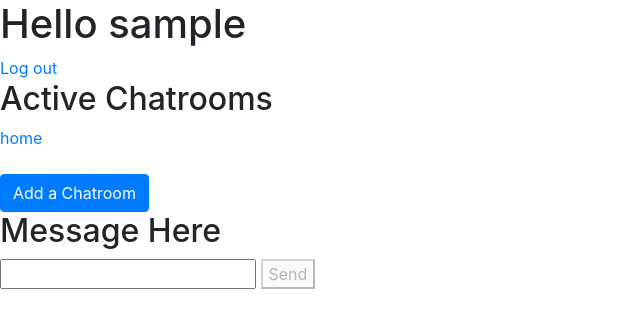
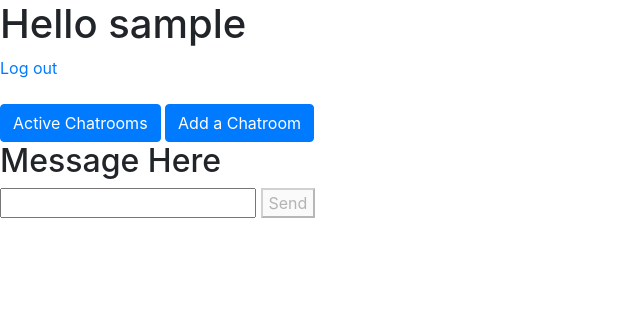
Before and after one commit to Aihab1/Schnack, a Flask app: page /lobby in a window 1280 px wide. Shown: the top 328 px of the page, without its empty margins (0-640 px from the left). Run offline with Flask 2, Linux system fonts and the light colour scheme; the visitor is signed in with stand-in values (Sample User, id 1); data that the repository does not hold is empty; some libraries are stand-ins or nearby versions.

Commit message:
Add modal for chatroom list

```diff
--- a/application.py
+++ b/application.py
@@ -15,7 +15,7 @@ app.config["SESSION_PERMANENT"] = False
 app.config["SESSION_TYPE"] = "filesystem"
 Session(app)
 
-messages = {"Lobby": []}
+messages = {}
 users = []
 chatrooms = []
 
@@ -47,6 +47,7 @@ def lobby_redirect():
         if username.lower() not in users:
             users.append(username.lower())
             session["username"] = username
+            session["chatroom"] = "home"
         else:
             return "Username already taken"
         return redirect(url_for('lobby'))
@@ -60,9 +61,12 @@ def lobby_redirect():
 def logout():
     try:
         users.remove(session['username'].lower())
+        users.remove(session['chatroom'])
     except:
         pass
     session.pop('username', None)
+    session.pop('chatroom', None)
+
     return redirect(url_for('index'))
 
 
@@ -108,6 +112,7 @@ def chatroom(name):
 def on_join(data):
     username = session['username']
     room = data['room']
+    session['chatroom'] = data['room']
     join_room(room)
     # send(username + ' has entered the room.', room=room)
 
@@ -115,5 +120,6 @@ def on_join(data):
 def on_leave(data):
     username = session['username']
     room = data['room']
+    session['chatroom'] = "home"
     leave_room(room)
     # send(username + ' has left the room.', room=room)
--- a/static/lobby.js
+++ b/static/lobby.js
@@ -5,7 +5,7 @@ function remove_spaces(string) {
 
 document.addEventListener('DOMContentLoaded', () => {
     //load home lobby
-    // load_page("home");
+    load_page("home");
 
     //button disable enable functioning
     document.querySelector('#send').disabled = true;
@@ -78,12 +78,19 @@ document.addEventListener('DOMContentLoaded', () => {
     };
 
     socket.on('announce chatroom', data => {
+        const li = document.createElement('li');
         const a = document.createElement('a');
         a.innerHTML = `${data.namechatroom}`;
-        a.href = "#";
+        a.href = "/";
+        li.setAttribute('class', 'list-unstyled');
         a.setAttribute('class', 'chatroom-links');
-        document.querySelector('#activechatrooms').append(a);
+        a.setAttribute('data-dismiss', 'modal');
+        li.appendChild(a);
+        document.querySelector('#activechatrooms').append(li);
         document.querySelector('#namechatroom').value = "";
+        socket.emit('leave', { 'room': document.title });
+        socket.emit('join', { 'room': data.namechatroom });
+        load_page(data.namechatroom);
 
         document.querySelectorAll('.chatroom-links').forEach(link => {
             link.onclick = () => {
--- a/templates/lobby.html
+++ b/templates/lobby.html
@@ -23,29 +23,54 @@
     <h1>Hello {{ username }}</h1>
     <a href="{{ url_for('logout') }}">Log out</a>
     <br>
-    <h2>Active Chatrooms</h2>
-    <div id="activechatrooms">
-        {% for key in messages %}
-        {% if key == "home" %}
-        <a href="/" id="home" class="chatroom-links">{{key}}</a>
-        {% elif key == "Lobby" %}
-        {% else %}
-        <a href="/" class="chatroom-links">{{key}}</a>
-        {% endif %}
-        {% endfor %}
+    <br>
+    <button type="button" class="btn btn-primary" data-toggle="modal" data-target="#allchatrooms">
+        Active Chatrooms
+    </button>
+    <!-- Modal -->
+    <div class="modal fade" id="allchatrooms" tabindex="-1" role="dialog" aria-labelledby="joinchatroom"
+        aria-hidden="true">
+        <div class="modal-dialog modal-dialog-centered" role="document">
+            <div class="modal-content">
+                <div class="modal-header">
+                    <h5 class="modal-title" id="joinchatroom">Wanna Hang Out?</h5>
+                    <button type="button" class="close" data-dismiss="modal" aria-label="Close">
+                        <span aria-hidden="true">&times;</span>
+                    </button>
+                </div>
+                <div class="modal-body">
+                    <ul id="activechatrooms">
+                        {% for key in messages %}
+                        {% if key == "home" %}
+                        <li class="list-unstyled">
+                            <a data-dismiss="modal" href="/" id="home" class="chatroom-links">{{key}}</a>
+                        </li>
+                        {% else %}
+                        <li class="list-unstyled">
+                            <a data-dismiss="modal" href="/" class="chatroom-links">{{key}}</a>
+                        </li>
+                        {% endif %}
+                        {% endfor %}
+                    </ul>
+                </div>
+                <div class="modal-footer">
+                    <button type="button" class="btn btn-primary" data-dismiss="modal">Close</button>
+                </div>
+            </div>
+        </div>
     </div>
-    <br>
-    <button type="button" class="btn btn-primary" data-toggle="modal" data-target="#exampleModalCenter">
+
+    <button type="button" class="btn btn-primary" data-toggle="modal" data-target="#createchatroom">
         Add a Chatroom
     </button>
 
     <!-- Modal -->
-    <div class="modal fade" id="exampleModalCenter" tabindex="-1" role="dialog"
-        aria-labelledby="exampleModalCenterTitle" aria-hidden="true">
+    <div class="modal fade" tabindex="-1" role="dialog" id="createchatroom"
+        aria-labelledby="createchatroom" aria-hidden="true">
         <div class="modal-dialog modal-dialog-centered" role="document">
             <div class="modal-content">
                 <div class="modal-header">
-                    <h5 class="modal-title" id="exampleModalCenterTitle">Oh, a Chatroom!</h5>
+                    <h5 class="modal-title" id="createchatroom">Oh, a Chatroom!</h5>
                     <button type="button" class="close" data-dismiss="modal" aria-label="Close">
                         <span aria-hidden="true">&times;</span>
                     </button>
```
